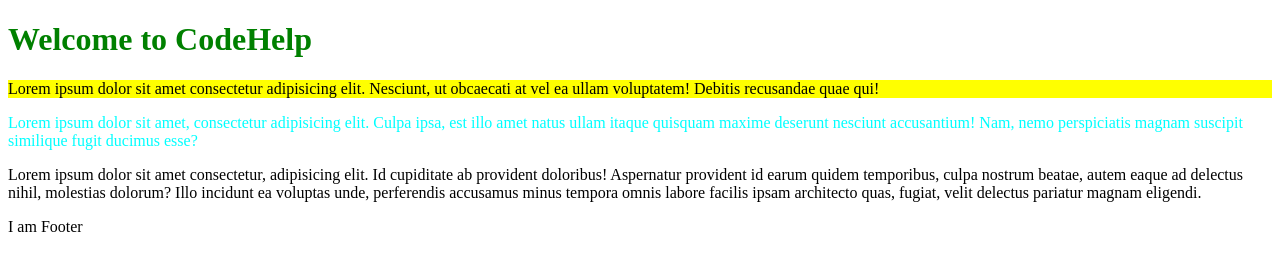
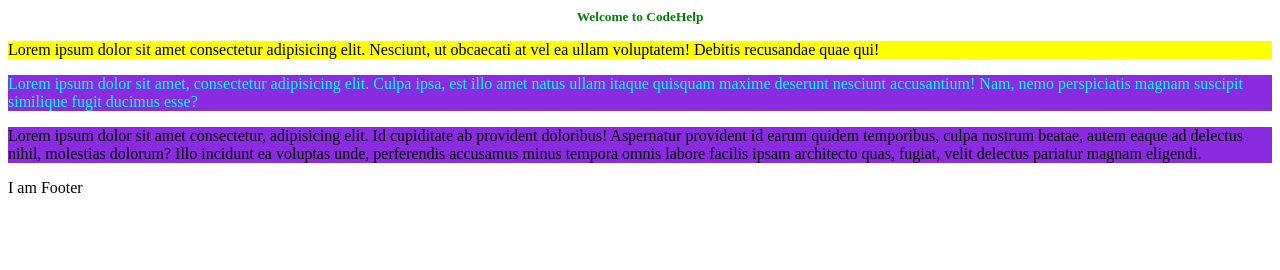
Before and after one commit to Aditya-855/Web-Development, a plain HTML site: page HTML_with_CSS/index.html in a window 1280 px wide. Drawn offline with Linux system fonts and the light colour scheme.

Commit message:
Daily Learning

```diff
--- a/HTML_with_CSS/index.html
+++ b/HTML_with_CSS/index.html
@@ -4,7 +4,12 @@
     <meta charset="UTF-8">
     <meta name="viewport" content="width=device-width, initial-scale=1.0">
     <title>Document</title>
+    <link rel="stylesheet" href="style1.css">
     <style>
+        /* Internal CSS */
+        p{
+            background-color: blueviolet;
+        }
         h1{
             color: green;
         }
--- /dev/null
+++ b/HTML_with_CSS/style1.css
@@ -0,0 +1,7 @@
+h1{
+    font-size: smaller;
+    text-align: center;
+}
+P{
+    background-color: aquamarine;
+}
```
